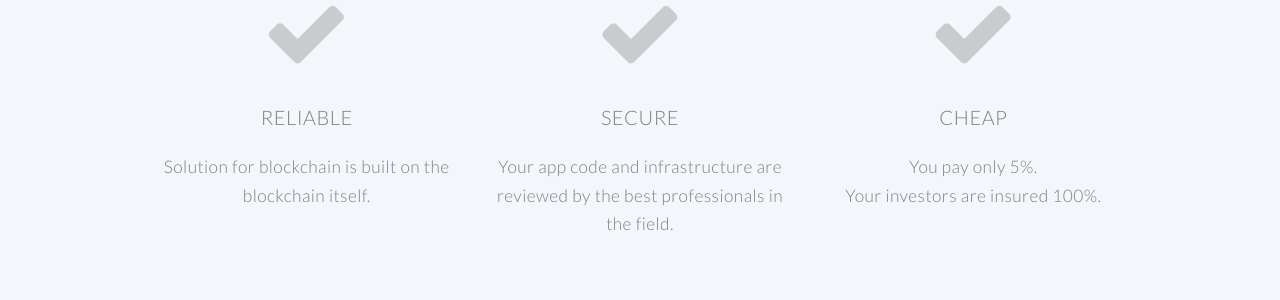
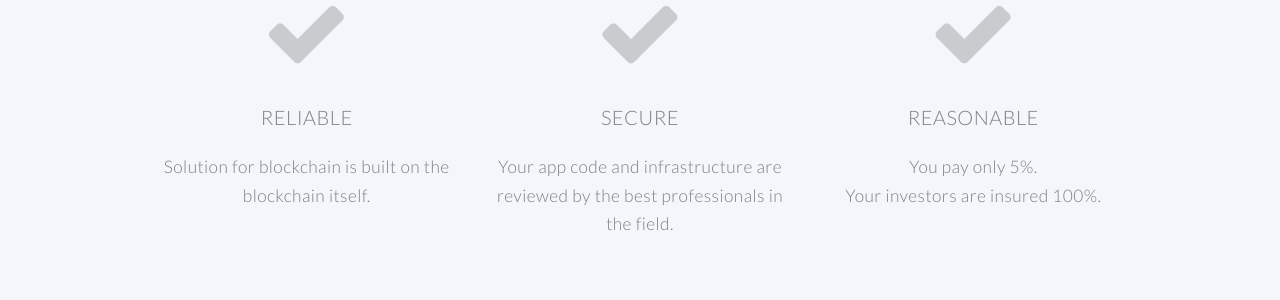
Before and after one commit to ICOsurance/www, a Jekyll site: the page built from index.html, in a window 1280 px wide and 900 px high, scrolled down 1411 px. Shown: the part 155-455 px from the top of the window. Built offline with Jekyll 4.4.1, drawn with Linux system fonts in a browser that asks for light colours.

Commit message:
use reasonable, not cheap

```diff
--- a/index.html
+++ b/index.html
@@ -73,7 +73,7 @@ layout: landing-page
 								<section>
 									<span class="icon featured fa-check"></span>
 									<header>
-										<h3>Cheap</h3>
+										<h3>Reasonable</h3>
 									</header>
 									<p>You pay only 5%.<br/>Your investors are insured 100%.</p>
 								</section>
```
